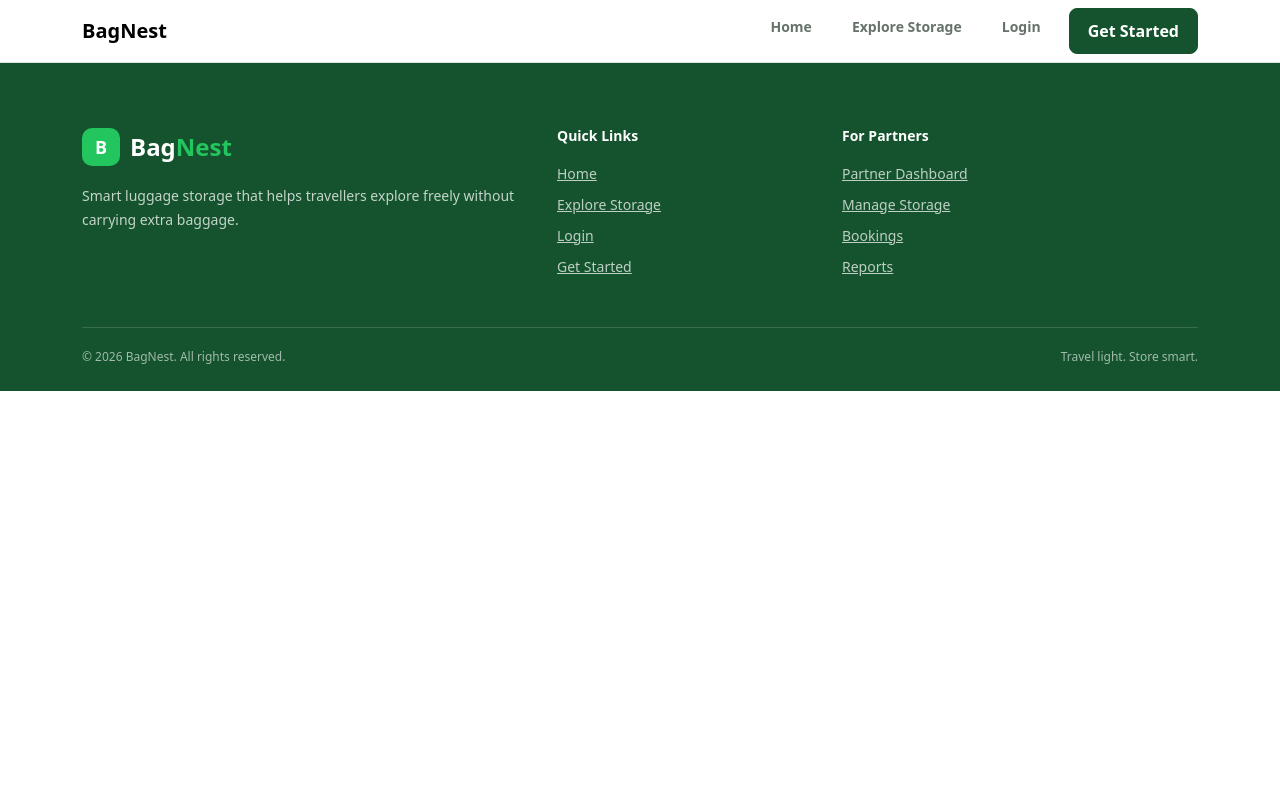
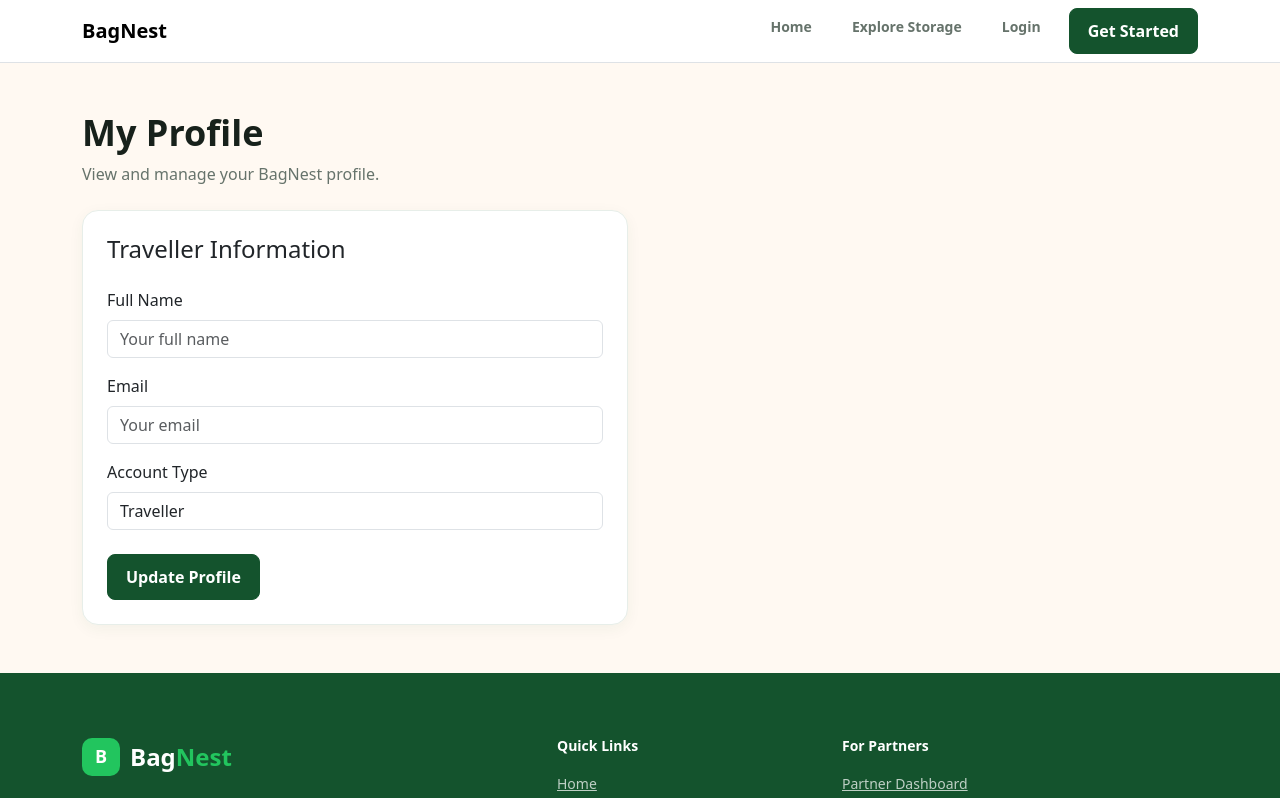
Before and after one commit to paviththira-vinayagamoorthy/BagNest, a React (Vite) app in the folder frontend/hackathon_projects/: page /traveller-profile in a window 1280 px wide. Shown: the top 798 px of the page. Built offline with nearby package versions, Linux system fonts and the light colour scheme.

Commit message:
traveller profile created

```diff
--- a/frontend/hackathon_projects/src/pages/routes/AppRoutes.jsx
+++ b/frontend/hackathon_projects/src/pages/routes/AppRoutes.jsx
@@ -8,6 +8,7 @@ import StorageDetails from "../traveller/StorageDetails";
 import Booking from "../traveller/Booking";
 import TravellerDashboard from "../traveller/TravellerDashboard";
 import MyBookings from "../traveller/MyBookings";
+import TravellerProfile from "../traveller/TravellerProfile";
 
 function AppRoutes() {
   return (
@@ -21,6 +22,7 @@ function AppRoutes() {
       <Route path="/booking/:id" element={<Booking />}/>
       <Route path="/traveller-dashboard" element={<TravellerDashboard />}/>
       <Route path="/my-bookings" element={<MyBookings />}/>
+      <Route path="/traveller-profile" element={<TravellerProfile />}/>
     </Routes>
   );
 }
--- a/frontend/hackathon_projects/src/pages/traveller/TravellerDashboard.jsx
+++ b/frontend/hackathon_projects/src/pages/traveller/TravellerDashboard.jsx
@@ -66,6 +66,30 @@ function TravellerDashboard() {
 
           </div>
 
+          {/* My Profile */}
+          <div className="col-md-4 mb-4">
+
+            <div className="dashboard-card">
+
+              <h4>
+                My Profile
+              </h4>
+
+              <p>
+                View and manage your traveller profile.
+              </p>
+
+              <Link
+                to="/traveller-profile"
+                className="btn btn-primary-custom"
+              >
+                View Profile
+              </Link>
+
+            </div>
+
+          </div>
+
           {/* Notifications */}
           <div className="col-md-4 mb-4">
 
@@ -80,6 +104,7 @@ function TravellerDashboard() {
               </p>
 
               <button
+                type="button"
                 className="btn btn-primary-custom"
                 disabled
               >
--- /dev/null
+++ b/frontend/hackathon_projects/src/pages/traveller/TravellerProfile.jsx
@@ -0,0 +1,83 @@
+function TravellerProfile() {
+  return (
+    <div className="page-section py-5">
+
+      <div className="container">
+
+        {/* Profile heading */}
+        <h1 className="page-title">
+          My Profile
+        </h1>
+
+        <p className="page-description">
+          View and manage your BagNest profile.
+        </p>
+
+        {/* Profile card */}
+        <div className="row mt-4">
+
+          <div className="col-md-8 col-lg-6">
+
+            <div className="bag-card p-4">
+
+              <h4 className="mb-4">
+                Traveller Information
+              </h4>
+
+              <div className="mb-3">
+                <label className="form-label">
+                  Full Name
+                </label>
+
+                <input
+                  type="text"
+                  className="form-control"
+                  placeholder="Your full name"
+                />
+              </div>
+
+              <div className="mb-3">
+                <label className="form-label">
+                  Email
+                </label>
+
+                <input
+                  type="email"
+                  className="form-control"
+                  placeholder="Your email"
+                />
+              </div>
+
+              <div className="mb-4">
+                <label className="form-label">
+                  Account Type
+                </label>
+
+                <input
+                  type="text"
+                  className="form-control"
+                  value="Traveller"
+                  readOnly
+                />
+              </div>
+
+              <button
+                type="button"
+                className="btn btn-primary-custom"
+              >
+                Update Profile
+              </button>
+
+            </div>
+
+          </div>
+
+        </div>
+
+      </div>
+
+    </div>
+  );
+}
+
+export default TravellerProfile;
```
